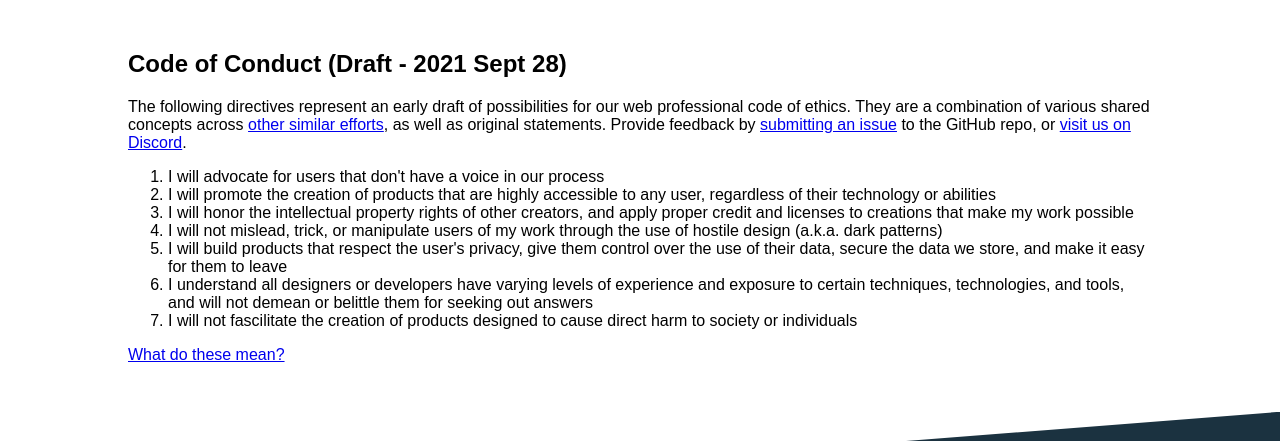
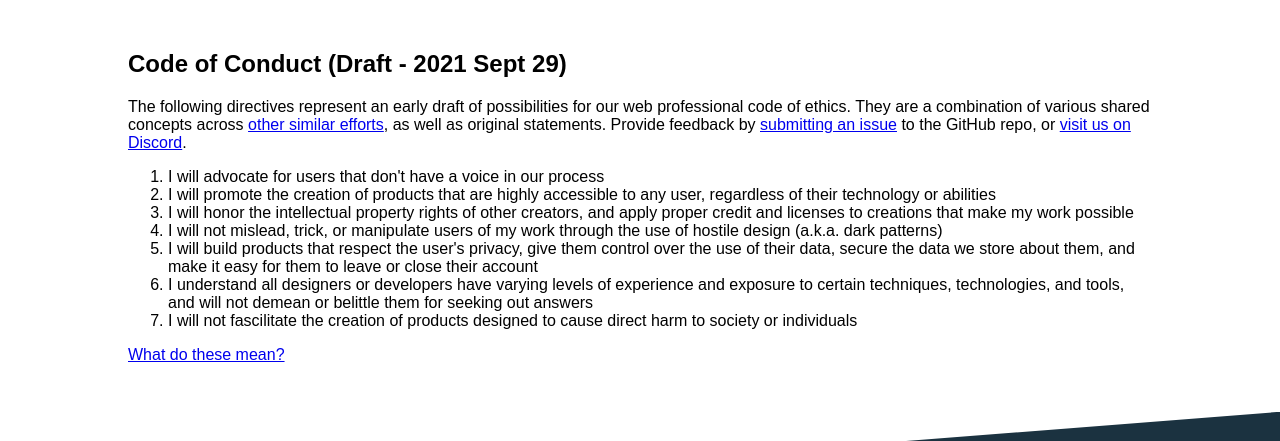
Before and after one commit to DrunkenUX/web-ethics-commitment, an Eleventy site: page src/codes.md in a window 1280 px wide. Shown: the part 552-993 px from the top of the page. Built offline with nearby package versions, Linux system fonts and the light colour scheme; Eleventy itself is replaced by a stand-in of ours; files that its build step writes are made by us from their sources; what eleventy-plugin-sass would draw is missing.

Commit message:
Modify wording about privacy

```diff
--- a/src/codes.md
+++ b/src/codes.md
@@ -1,6 +1,6 @@
 ---
 layout: default-layout.njk
-title: Code of Conduct (Draft - 2021 Sept 28)
+title: Code of Conduct (Draft - 2021 Sept 29)
 ---
 <section>
 
@@ -12,7 +12,7 @@
 2. I will promote the creation of products that are highly accessible to any user, regardless of their technology or abilities
 3. I will honor the intellectual property rights of other creators, and apply proper credit and licenses to creations that make my work possible
 4. I will not mislead, trick, or manipulate users of my work through the use of hostile design (a.k.a. dark patterns)
-5. I will build products that respect the user's privacy, give them control over the use of their data, secure the data we store, and make it easy for them to leave
+5. I will build products that respect the user's privacy, give them control over the use of their data, secure the data we store about them, and make it easy for them to leave or close their account
 6. I understand all designers or developers have varying levels of experience and exposure to certain techniques, technologies, and tools, and will not demean or belittle them for seeking out answers
 7. I will not fascilitate the creation of products designed to cause direct harm to society or individuals
 
```
